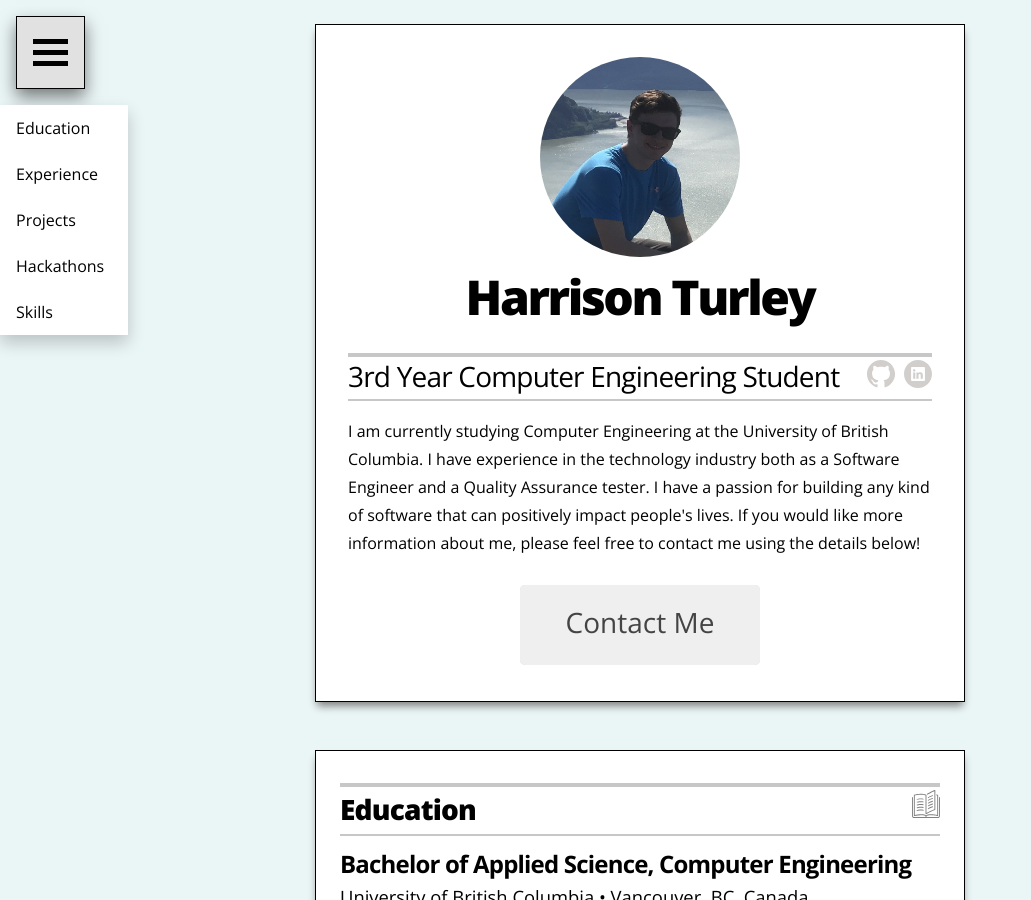
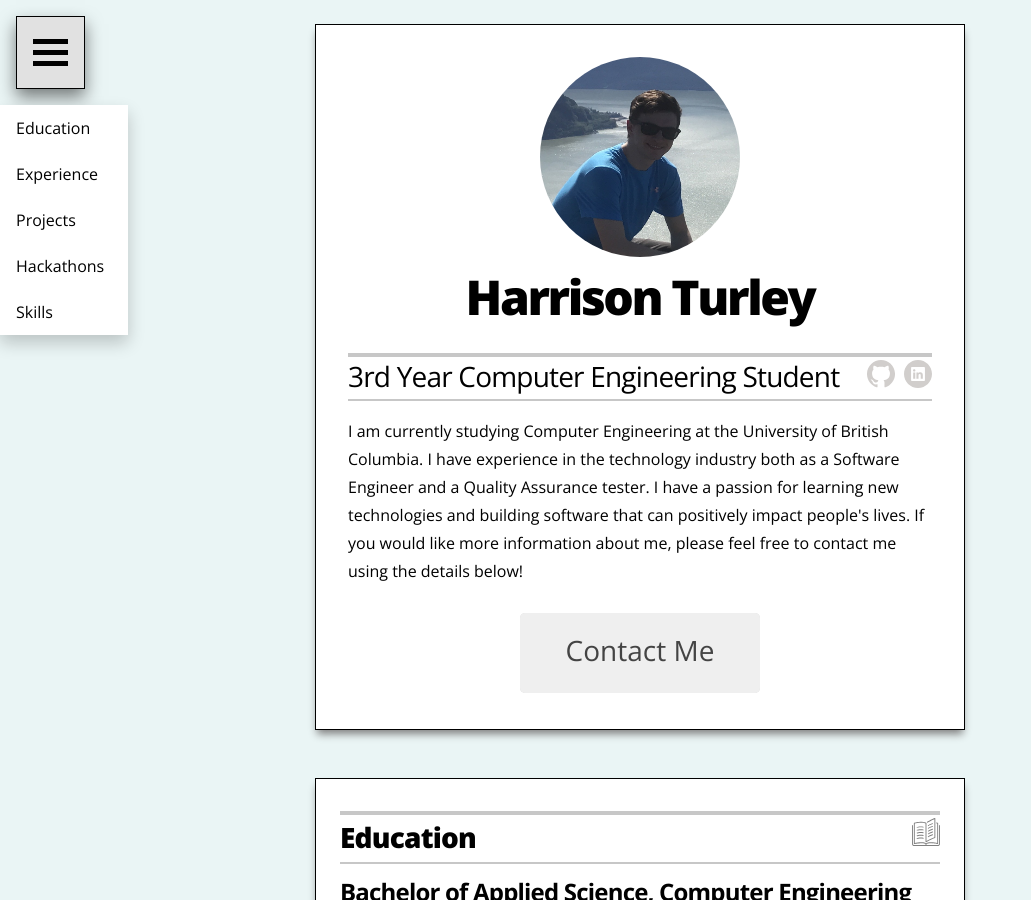
Before and after one commit to harrisonturley/harrisonturley.github.io, a Jekyll site: the page built from index.html, in a window 1280 px wide and 900 px high. Shown: the whole window, without its empty margins (0-1031 px from the left). Built offline with Jekyll 4.4.1, drawn with Linux system fonts in a browser that asks for light colours.

Commit message:
Summary update

```diff
--- a/_config.yml
+++ b/_config.yml
@@ -17,7 +17,7 @@ name:                 "Harrison Turley"
 avatar:               "true"
 email:                "harrison.turley.1998@gmail.com"
 personal_title:       "3rd Year Computer Engineering Student"
-summary:              "I am currently studying Computer Engineering at the University of British Columbia.  I have experience in the technology industry both as a Software Engineer and a Quality Assurance tester.  I have a passion for building any kind of software that can positively impact people's lives.  If you would like more information about me, please feel free to contact me using the details below!"
+summary:              "I am currently studying Computer Engineering at the University of British Columbia.  I have experience in the technology industry both as a Software Engineer and a Quality Assurance tester.  I have a passion for learning new technologies and building software that can positively impact people's lives.  If you would like more information about me, please feel free to contact me using the details below!"
 
 experience_toggle:    true
 education_toggle:     true
```
